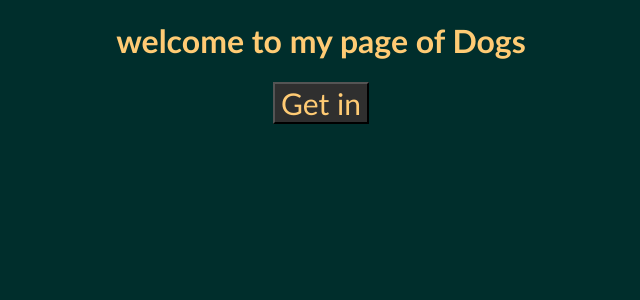
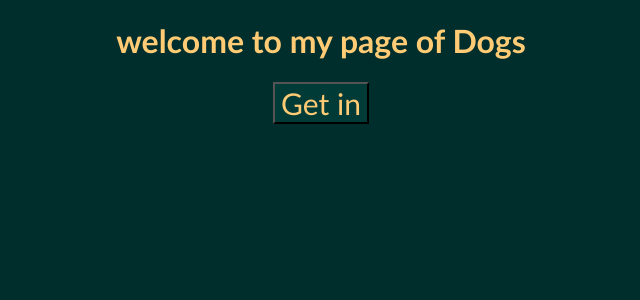
Before and after one commit to diegop1zarro/Deploy-Dogs-Client, a React (Create React App) app: page / in a window 1280 px wide. Shown: the top 300 px of the page, without its empty margins (319-959 px from the left). Built offline with nearby package versions, Linux system fonts and the light colour scheme.

Commit message:
css and html landing

```diff
--- a/src/Style/Landing.css
+++ b/src/Style/Landing.css
@@ -1,16 +1,12 @@
 .botom{
-    /* color: white; */
-    color: #FFCB74;
-    /* background-color: #ad331d; */
-    background-color: #2F2F2F;
+    color:var(--primaryColor);
+    background-color:var(--secondaryBackground);
     font-size: 30px;
     transition: 0,5s;
 }
 .botom:hover{
-    /* background-color: #912020b7; */
-    background-color: #2f2f2faf;
-
+    background-color:var(--headingColor);
 }
 .bienvenido{
-    color: #FFCB74;
+    color:var(--primaryColor);
 }
--- a/src/components/Landing/landing.jsx
+++ b/src/components/Landing/landing.jsx
@@ -4,7 +4,7 @@ import '../../Style/Landing.css'
 export default function Landing (){
     return(
         <div>
-            <h1 className='bienvenido'>welcome to my page of Dogs</h1>
+            <h1>welcome to my page of Dogs</h1>
             <Link to='/home'>
             <button className='botom'> Get in </button>
             </Link>
```
